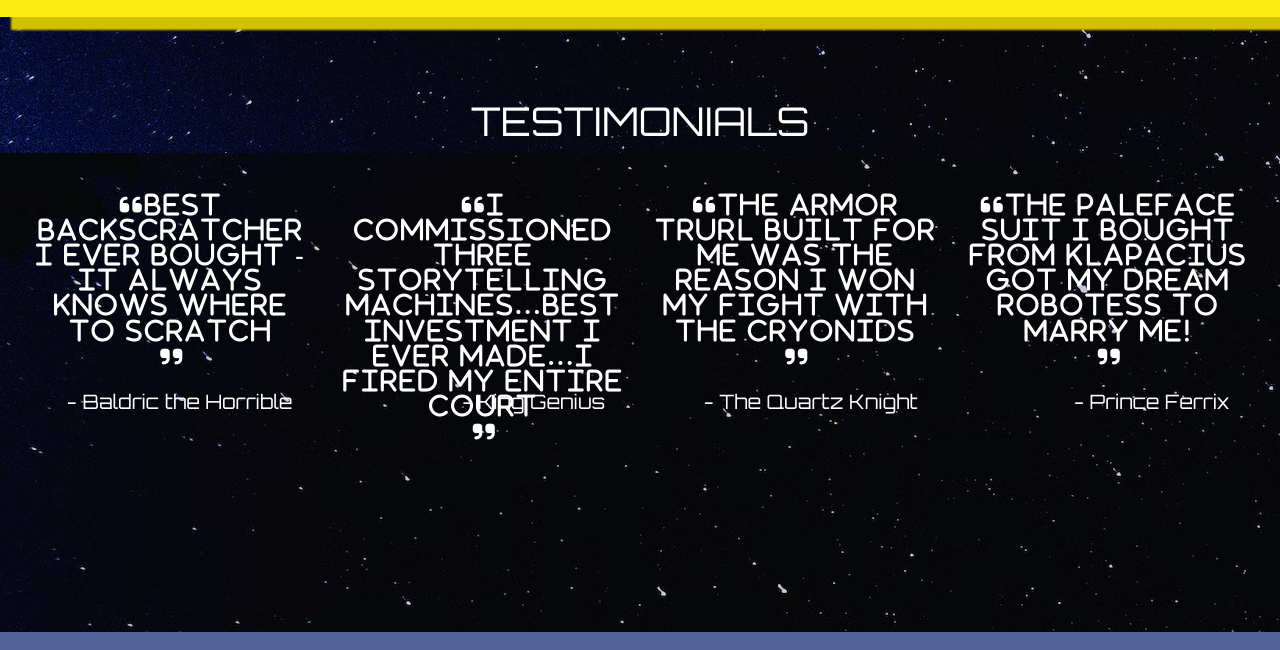
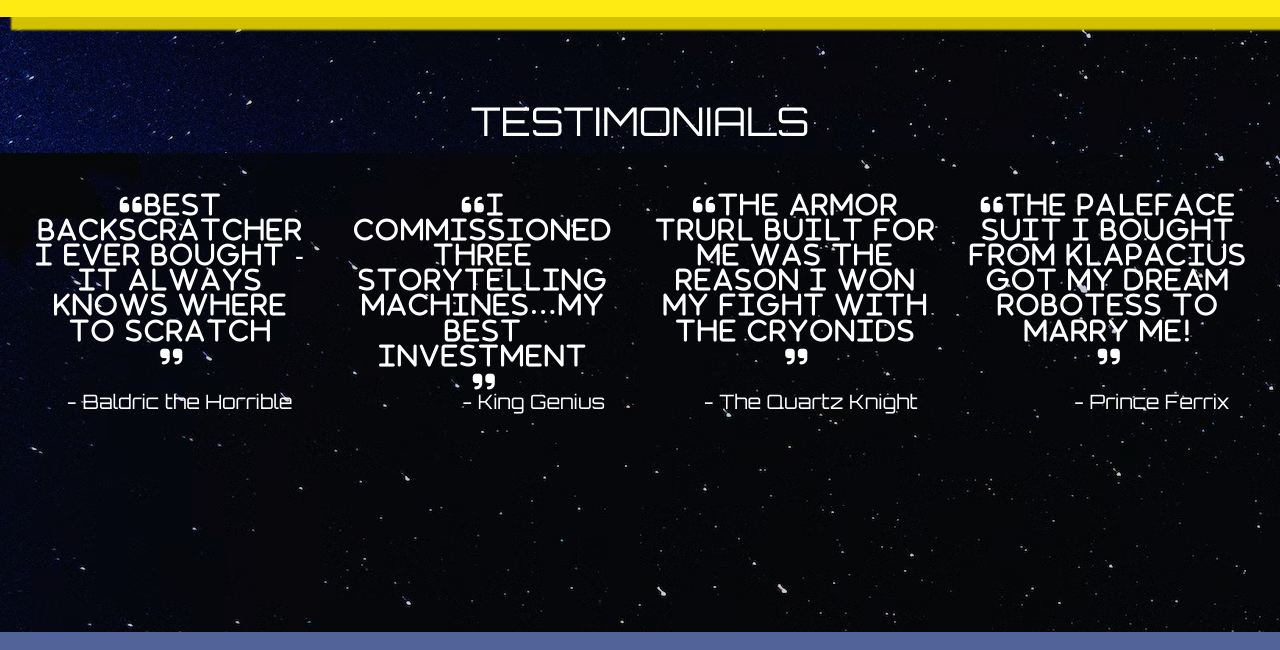
Before and after one commit to brinda-mehra/cyberiad, a plain HTML site: page inventions.html in a window 1280 px wide. Shown: the part 1320-1970 px from the top of the page. Drawn offline with Linux system fonts and the light colour scheme.

Commit message:
Update inventions.html

```diff
--- a/inventions.html
+++ b/inventions.html
@@ -90,7 +90,7 @@
                     <h4 class="tes"> - Baldric the Horrible</h4>
                 </li>
                 <li class="fontchange">
-                    <p><i class="fa-solid fa-quote-left size">I commissioned three storytelling machines...best investment I ever made...I fired my entire court</i><i class="fa-solid fa-quote-right"></i></p>
+                    <p><i class="fa-solid fa-quote-left size">I commissioned three storytelling machines...my best investment</i><i class="fa-solid fa-quote-right"></i></p>
                     <h4 class="tes"> - King Genius</h4>
                 </li>
                 <li class="fontchange">
```
